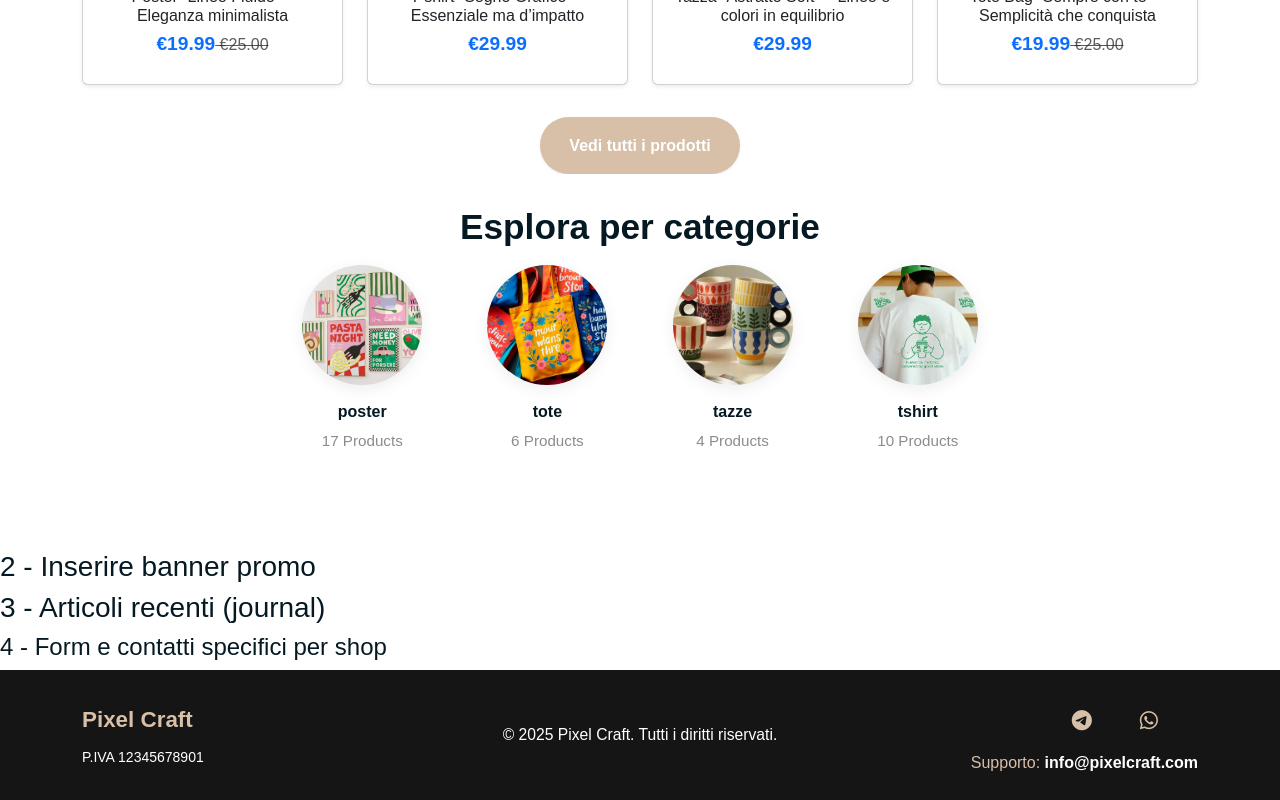
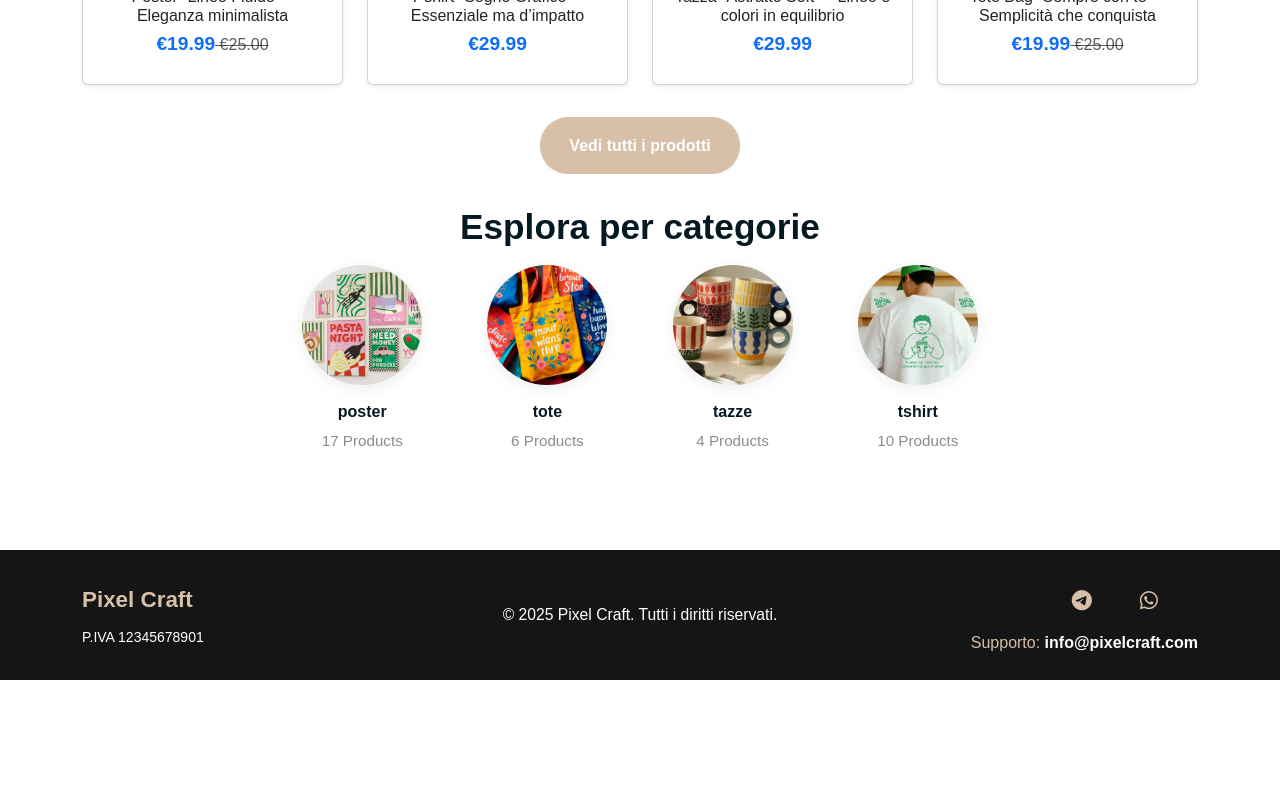
Before and after one commit to gsacco2000/Pixelcraft-Ecommerce, a Vue app: page /shop in a window 1280 px wide. Shown: the part 1155-1955 px from the top of the page. After the commit the page ends 1835 px from the top, so only its background shows below. Built offline with nearby package versions, Linux system fonts and the light colour scheme; what bootstrap-vue-next would draw is missing.

Commit message:
sisetmazione tutti i prodotti

```diff
--- a/src/views/CatalogView.vue
+++ b/src/views/CatalogView.vue
@@ -4,9 +4,7 @@
     <HeroCatalog />
     <h2 class="ps-5 mb-4 fw-bold">Le novità del mese di Settembre</h2>
     <section class="novita-container">
-      <!-- Passa i prodotti novità filtrati localmente -->
       <ProductList :products="newProducts" />
-      <!-- Pulsante Vedi tutti i prodotti -->
       <router-link
         :to="{ name: 'FilteredCatalog' }"
         class="btn-view-all-products"
@@ -14,16 +12,13 @@
       >
         Vedi tutti i prodotti
       </router-link>
-
       <CategoriesSection />
     </section>
-    <h3>2 - Inserire banner promo</h3>
-    <h3>3 - Articoli recenti (journal)</h3>
-    <h4>4 - Form e contatti specifici per shop</h4>
   </div>
 </template>
 
 <script>
+import { mapGetters } from "vuex";
 import CatalogNavBar from "../components/CatalogNavBar.vue";
 import ProductList from "../components/productList.vue";
 import HeroCatalog from "../components/HeroCatalog.vue";
@@ -36,14 +31,9 @@ export default {
     HeroCatalog,
     CategoriesSection,
   },
-
   computed: {
-    newProducts() {
-      // filtro locale solo prodotti con isNew = true
-      return this.$store.state.products.filter((p) => p.isNew);
-    },
+    ...mapGetters(["newProducts"]),
   },
-
   methods: {
     apriPreferiti() {
       console.log("Apertura pagina o modal preferiti");
--- a/src/views/FilteredCatalogView.vue
+++ b/src/views/FilteredCatalogView.vue
@@ -1,9 +1,7 @@
 <template>
   <div>
-    <!-- Barra di navigazione: include filtri, ricerca, icone carrello e preferiti -->
     <CatalogNavBar @show-favorites="apriPreferiti" @show-cart="apriCarrello" />
 
-    <!-- Titolo dinamico con categoria filtro -->
     <h2 class="ps-5 mb-4 fw-bold">
       Catalogo prodotti:
       <span class="category" v-if="selectedCategory">
@@ -12,33 +10,30 @@
       <span class="category" v-else>Tutti</span>
     </h2>
 
-    <!-- Lista prodotti filtrata -->
-    <ProductList />
+    <ProductList :products="filteredProducts" />
   </div>
 </template>
 
 <script>
-import { mapState } from "vuex";
+import { mapState, mapGetters } from "vuex";
 import CatalogNavBar from "../components/CatalogNavBar.vue";
 import ProductList from "../components/productList.vue";
 
 export default {
-  name: "FilteredCatalogView",
   components: {
     CatalogNavBar,
     ProductList,
   },
   computed: {
     ...mapState(["selectedCategory"]),
+    ...mapGetters(["filteredProducts"]),
   },
   methods: {
     apriPreferiti() {
-      // Logica per mostrare preferiti, es. navigare o modale
-      console.log("Mostra preferiti");
+      console.log("Apertura pagina o modal preferiti");
     },
     apriCarrello() {
-      // Logica per mostrare carrello, es. navigare o modale
-      console.log("Mostra carrello");
+      console.log("Apertura pagina o modal carrello");
     },
   },
 };
```
